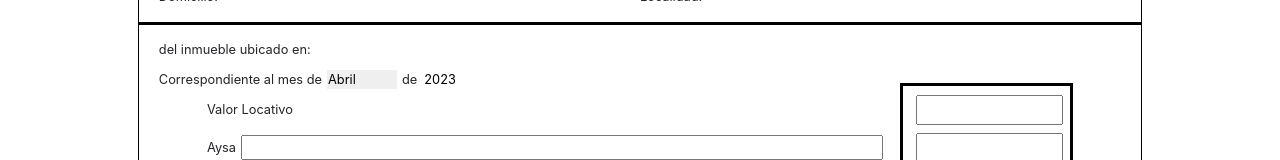
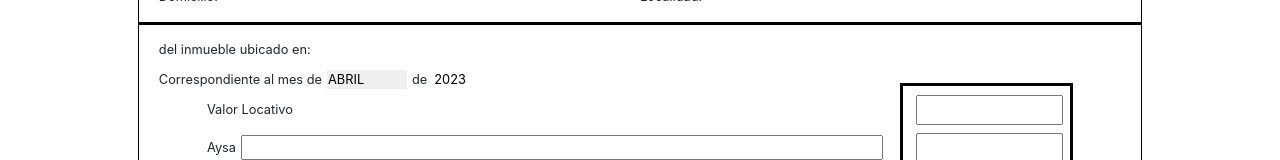
Before and after one commit to AndresMarolt/recibos-frontend, a React (Create React App) app: page / in a window 1280 px wide. Shown: the part 467-627 px from the top of the page. Built offline with nearby package versions, Linux system fonts and the light colour scheme; no server answers; sample sign-in values are in the browser's storage.

Commit message:
Capitalized months in receipt

```diff
--- a/src/components/Receipt/ReceiptPayment/ReceiptPayment.js
+++ b/src/components/Receipt/ReceiptPayment/ReceiptPayment.js
@@ -14,18 +14,18 @@ const ReceiptPayment = ({tenant}) => {
                 <p>Correspondiente al mes de </p>
 
                 <select defaultValue={currentMonth} className="mt-0">
-                    <option value="1">Enero</option>
-                    <option value="2">Febrero</option>
-                    <option value="3">Marzo</option>
-                    <option value="4">Abril</option>
-                    <option value="5">Mayo</option>
-                    <option value="6">Junio</option>
-                    <option value="7">Julio</option>
-                    <option value="8">Agosto</option>
-                    <option value="9">Septiembre</option>
-                    <option value="10">Octumbre</option>
-                    <option value="11">Noviembre</option>
-                    <option value="12">Diciembre</option>
+                    <option value="1">ENERO</option>
+                    <option value="2">FEBRERO</option>
+                    <option value="3">MARZO</option>
+                    <option value="4">ABRIL</option>
+                    <option value="5">MAYO</option>
+                    <option value="6">JUNIO</option>
+                    <option value="7">JULIO</option>
+                    <option value="8">AGOSTO</option>
+                    <option value="9">SEPTIEMBRE</option>
+                    <option value="10">OCTUBRE</option>
+                    <option value="11">NOVIEMBRE</option>
+                    <option value="12">DICIEMBRE</option>
                 </select>
                 <p> de </p>
                 <input type="number" className="no-border" style={{fontSize: '.8rem'}} defaultValue={new Date().getFullYear()}></input>
```
